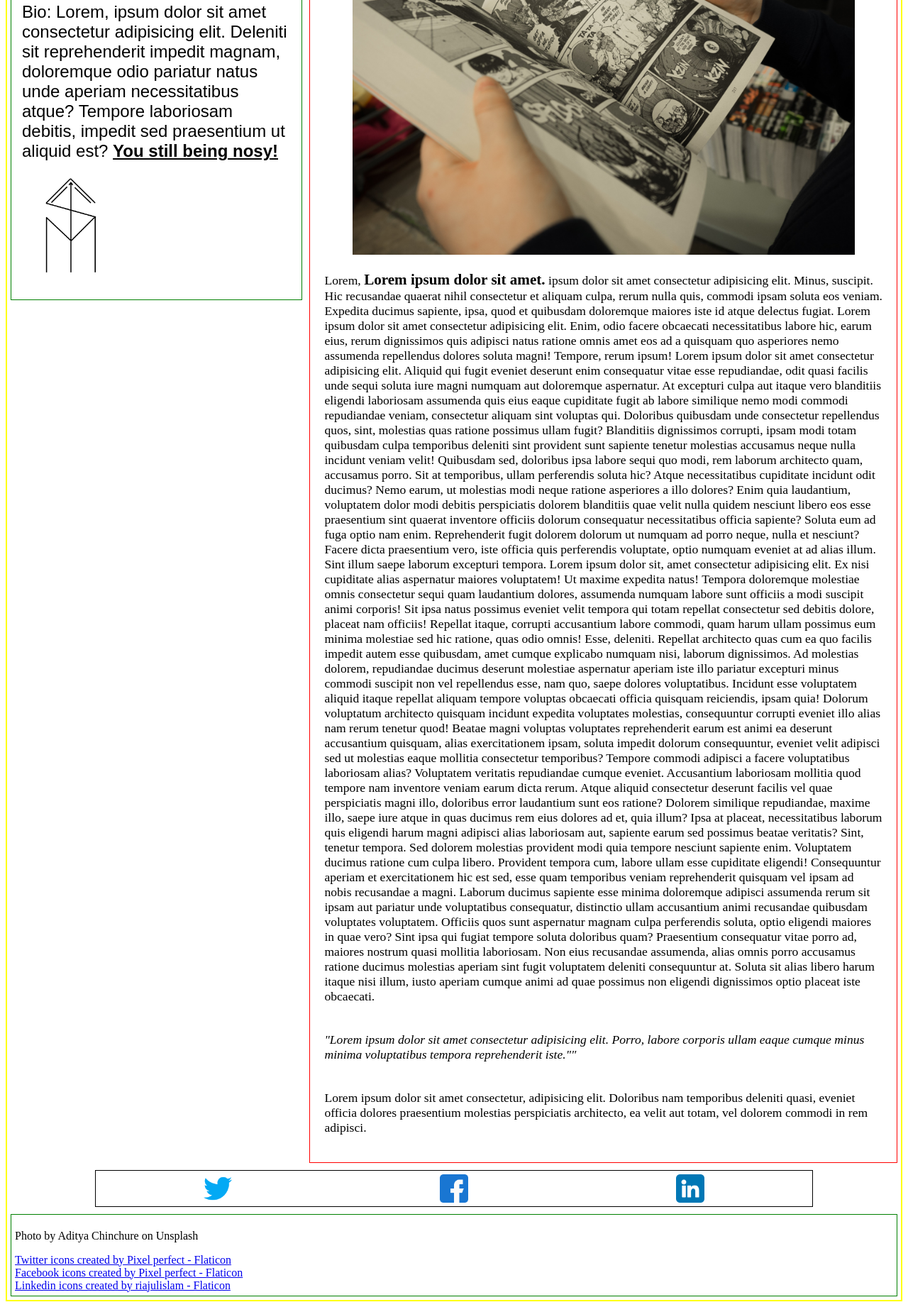
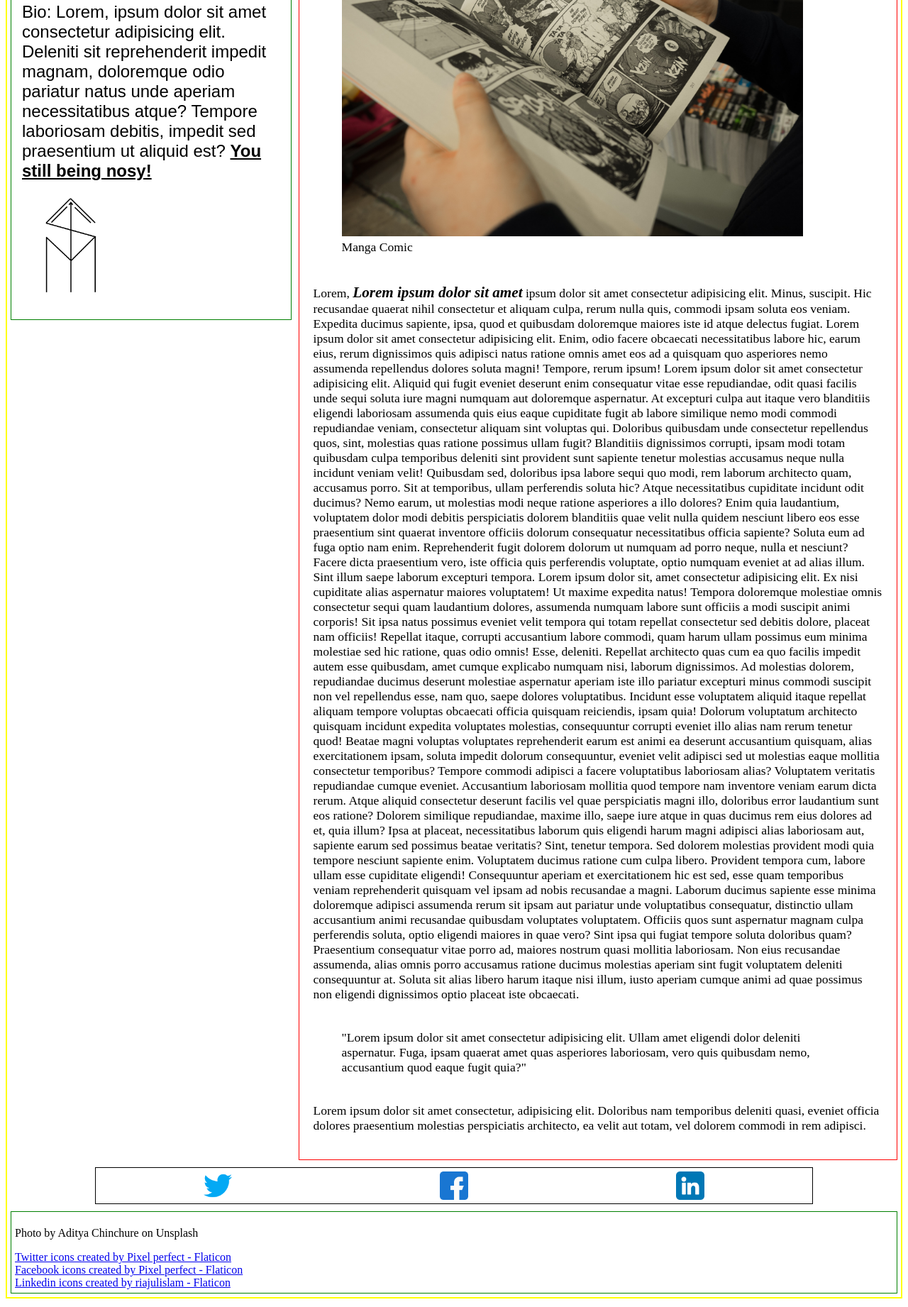
Before and after one commit to Tradge20/blog-project-for-udacity, a plain HTML site: page pages/blog2.html in a window 1280 px wide. Shown: the part 310-2152 px from the top of the page at 71% size. Drawn offline with Linux system fonts and the light colour scheme.

Commit message:
ems added

```diff
--- a/pages/blog2.html
+++ b/pages/blog2.html
@@ -5,13 +5,13 @@
     <meta http-equiv="X-UA-Compatible" content="IE=edge" />
     <meta name="viewport" content="width=device-width, initial-scale=1.0" />
     <title>blog page 2</title>
-    <link rel="stylesheet" href="/styles/blog.css" />
+    <link rel="stylesheet" href="../styles/blog.css" />
   </head>
   <body>
     <div class="container">
       <nav class="header">
         <h1 id="blog2">Another Blog Post</h1>
-        <button><a href="index.html">Home</a></button>
+        <button><a href="../index.html">Home</a></button>
       </nav>
 
       <div class="author-card">
@@ -25,34 +25,38 @@
           impedit sed praesentium ut aliquid est?
           <span id="caught">You still being nosy!</span>
         </p>
-        <img id="avatar" src="/images/SMLogo.png" alt="" />
+        <img id="avatar" src="../images/SMLogo.png" alt="" />
       </div>
       <div class="blog-content">
-        <img
-          class="post-image"
-          src="/images/manga-blog.jpg"
-          alt="manga comic book"
-        />
+        <figure>
+          <img
+            class="post-image"
+            src="../images/manga-blog.jpg"
+            alt="manga comic book"
+          />
+          <figcaption>Manga Comic</figcaption>
+        </figure>
+
         <p>
-          Lorem, <span class="loud">Lorem ipsum dolor sit amet.</span> ipsum
-          dolor sit amet consectetur adipisicing elit. Minus, suscipit. Hic
-          recusandae quaerat nihil consectetur et aliquam culpa, rerum nulla
-          quis, commodi ipsam soluta eos veniam. Expedita ducimus sapiente,
-          ipsa, quod et quibusdam doloremque maiores iste id atque delectus
-          fugiat. Lorem ipsum dolor sit amet consectetur adipisicing elit. Enim,
-          odio facere obcaecati necessitatibus labore hic, earum eius, rerum
-          dignissimos quis adipisci natus ratione omnis amet eos ad a quisquam
-          quo asperiores nemo assumenda repellendus dolores soluta magni!
-          Tempore, rerum ipsum! Lorem ipsum dolor sit amet consectetur
-          adipisicing elit. Aliquid qui fugit eveniet deserunt enim consequatur
-          vitae esse repudiandae, odit quasi facilis unde sequi soluta iure
-          magni numquam aut doloremque aspernatur. At excepturi culpa aut itaque
-          vero blanditiis eligendi laboriosam assumenda quis eius eaque
-          cupiditate fugit ab labore similique nemo modi commodi repudiandae
-          veniam, consectetur aliquam sint voluptas qui. Doloribus quibusdam
-          unde consectetur repellendus quos, sint, molestias quas ratione
-          possimus ullam fugit? Blanditiis dignissimos corrupti, ipsam modi
-          totam quibusdam culpa temporibus deleniti sint provident sunt sapiente
+          Lorem, <em class="loud">Lorem ipsum dolor sit amet</em> ipsum dolor
+          sit amet consectetur adipisicing elit. Minus, suscipit. Hic recusandae
+          quaerat nihil consectetur et aliquam culpa, rerum nulla quis, commodi
+          ipsam soluta eos veniam. Expedita ducimus sapiente, ipsa, quod et
+          quibusdam doloremque maiores iste id atque delectus fugiat. Lorem
+          ipsum dolor sit amet consectetur adipisicing elit. Enim, odio facere
+          obcaecati necessitatibus labore hic, earum eius, rerum dignissimos
+          quis adipisci natus ratione omnis amet eos ad a quisquam quo
+          asperiores nemo assumenda repellendus dolores soluta magni! Tempore,
+          rerum ipsum! Lorem ipsum dolor sit amet consectetur adipisicing elit.
+          Aliquid qui fugit eveniet deserunt enim consequatur vitae esse
+          repudiandae, odit quasi facilis unde sequi soluta iure magni numquam
+          aut doloremque aspernatur. At excepturi culpa aut itaque vero
+          blanditiis eligendi laboriosam assumenda quis eius eaque cupiditate
+          fugit ab labore similique nemo modi commodi repudiandae veniam,
+          consectetur aliquam sint voluptas qui. Doloribus quibusdam unde
+          consectetur repellendus quos, sint, molestias quas ratione possimus
+          ullam fugit? Blanditiis dignissimos corrupti, ipsam modi totam
+          quibusdam culpa temporibus deleniti sint provident sunt sapiente
           tenetur molestias accusamus neque nulla incidunt veniam velit!
           Quibusdam sed, doloribus ipsa labore sequi quo modi, rem laborum
           architecto quam, accusamus porro. Sit at temporibus, ullam perferendis
@@ -112,11 +116,12 @@
           alias libero harum itaque nisi illum, iusto aperiam cumque animi ad
           quae possimus non eligendi dignissimos optio placeat iste obcaecati.
         </p>
-        <p class="quote">
-          "Lorem ipsum dolor sit amet consectetur adipisicing elit. Porro,
-          labore corporis ullam eaque cumque minus minima voluptatibus tempora
-          reprehenderit iste.""
-        </p>
+        <blockquote>
+          "Lorem ipsum dolor sit amet consectetur adipisicing elit. Ullam amet
+          eligendi dolor deleniti aspernatur. Fuga, ipsam quaerat amet quas
+          asperiores laboriosam, vero quis quibusdam nemo, accusantium quod
+          eaque fugit quia?"
+        </blockquote>
         <p>
           Lorem ipsum dolor sit amet consectetur, adipisicing elit. Doloribus
           nam temporibus deleniti quasi, eveniet officia dolores praesentium
@@ -127,15 +132,15 @@
       <div class="social-card">
         <img
           class="thumbnail"
-          src="/images/twitter.png"
+          src="../images/twitter.png"
           alt="twitter icon"
         /><img
           class="thumbnail"
-          src="/images/facebook-icon.png"
+          src="../images/facebook-icon.png"
           alt="facebook icon"
         /><img
           class="thumbnail"
-          src="/images/linkedin.png"
+          src="../images/linkedin.png"
           alt="linkedin icon"
         />
       </div>
--- a/styles/blog.css
+++ b/styles/blog.css
@@ -19,10 +19,6 @@
 .loud {
   font-weight: bold;
   font-size: 1.2em;
-}
-
-.quote {
-  font-style: italic;
 }
 
 .header {
@@ -64,6 +60,11 @@ nav h1 {
 .post-image {
   width: 90%;
   height: auto;
+  grid-area: img;
+}
+
+#content-text {
+  grid-area: txt;
 }
 
 .social-card {
@@ -89,6 +90,15 @@ nav h1 {
   grid-area: foot;
 }
 
+@media screen and (min-width: 760px) {
+  .container {
+    grid-template-areas:
+      "head head head head"
+      "author author post post"
+      "social social social social"
+      "foot foot foot foot";
+  }
+
 @media screen and (min-width: 900px) {
   .container {
     grid-template-areas:
--- a/styles/style.css
+++ b/styles/style.css
@@ -74,7 +74,16 @@ footer ul {
   list-style-type: none;
 }
 
-@media screen and (min-width: 900px) {
+@media screen and (min-width: 760px) {
+  .container {
+    grid-template-areas:
+      "nav nav nav nav nav"
+      "article article side side side"
+      "foot foot foot foot foot";
+  }
+}
+
+@media screen and (min-width: 970px) {
   .container {
     grid-template-areas:
       "nav nav nav nav nav"
```
Also changed, not shown: index.html (renamed from pages/index.html, +20 -9 lines), pages/blog.html (+91 -75 lines), pages/blog3.html (+44 -30 lines).
